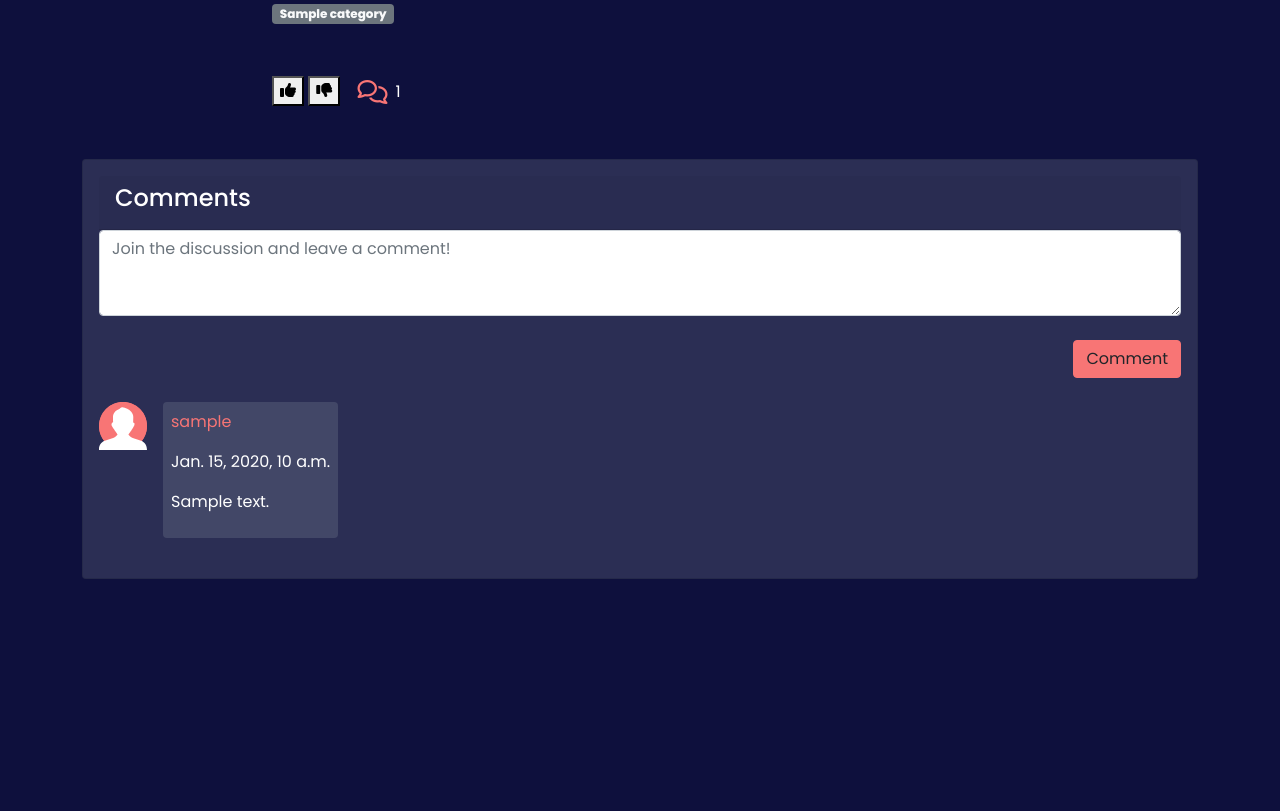
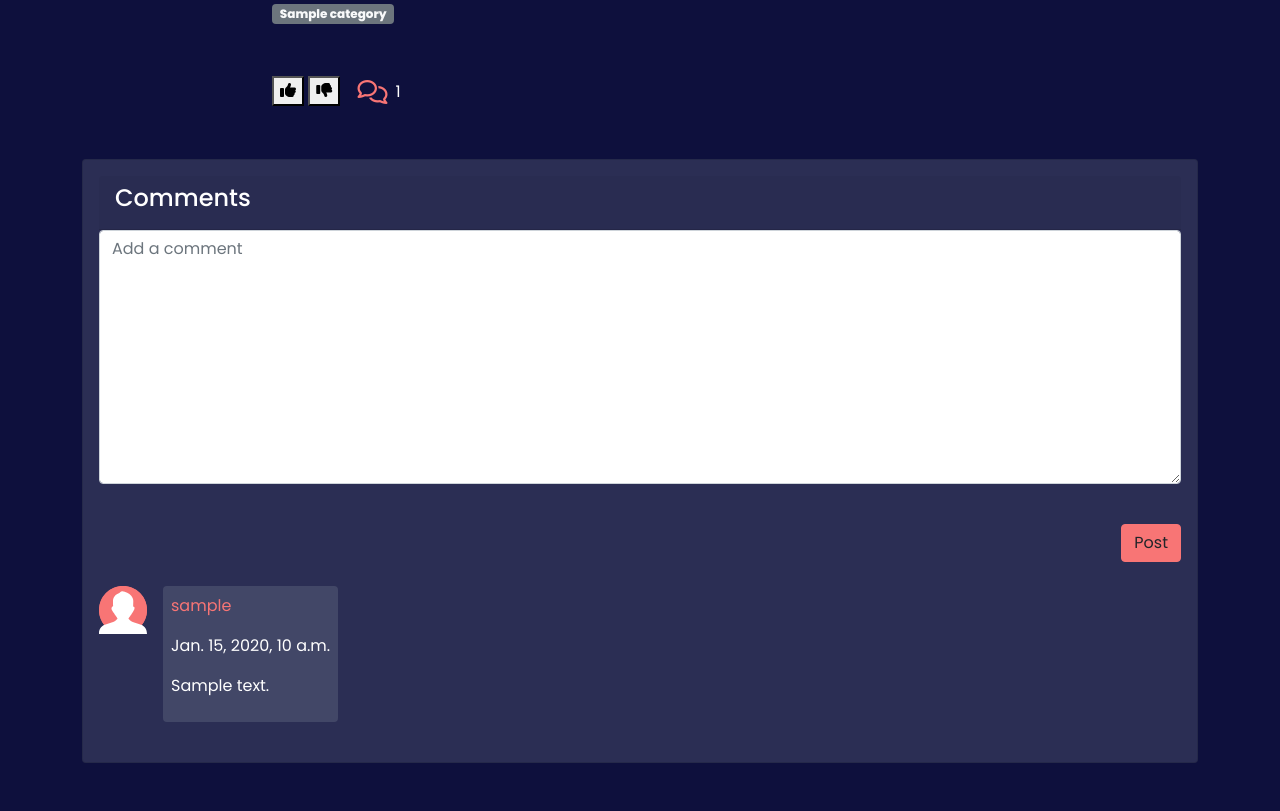
Before and after one commit to datonex/owl-nook-dx, a Django app: a page that uses blog/templates/blog/post_detail.html in a window 1280 px wide. Shown: the part 498-1309 px from the top of the page. Before the commit the page ends 1077 px from the top, so only its background shows below. Run offline with Django 3.2, Linux system fonts and the light colour scheme; a user stored in the database is signed in; tables that the repository leaves empty hold one stand-in row (values such as "Sample post"); some libraries are stand-ins or nearby versions.

Commit message:
Add comment form section + Fix form redirection

```diff
--- /dev/null
+++ b/blog/forms.py
@@ -0,0 +1,18 @@
+from django import forms
+from .models import Comment
+
+
+class CommentForm(forms.ModelForm):
+    class Meta:
+        model = Comment
+        fields = ("body",)
+
+    def __init__(self, *args, **kwargs):
+        """
+        Initialisation function that adds placeholders and classes and
+        remove auto-generated labels and set autofocus on first field
+        """
+
+        super().__init__(*args, **kwargs)
+        self.fields["body"].widget.attrs["placeholder"] = "Add a comment"
+        self.fields["body"].label = False
--- a/blog/templates/blog/post_detail.html
+++ b/blog/templates/blog/post_detail.html
@@ -128,14 +128,16 @@
                   <h4>Comments</h4>
                 </div>
                 <!-- Comment form-->
-                <form method="" action="" class="mb-4">
-                  <textarea class="form-control" rows="3" placeholder="Join the discussion and leave a comment!"></textarea>
+                <form method="POST" action="" class="mb-4">
+                  {% csrf_token %}
+                  {{ comment_form | crispy }}
                   <div class="d-flex justify-content-end">
-                    <button class="btn btn-coral mt-4" type="submit">Comment</button>
+                    <button class="btn btn-coral mt-4" type="submit">Post</button>
                   </div>
                 </form>
                 <!-- Comment with nested comments-->
                 {% if comments %}
+                {% comment %} prettier-ignore {% endcomment %}
                   {% for comment in comments %}
                     <div class="d-flex mb-4">
                       <!-- Parent comment-->
--- a/blog/views.py
+++ b/blog/views.py
@@ -1,12 +1,13 @@
 from django.views import generic, View
 from django.urls import reverse_lazy
 from django.db.models import Q
-from django.shortcuts import render, reverse, get_object_or_404
+from django.shortcuts import render, reverse, get_object_or_404, redirect
 from django.contrib.auth.mixins import LoginRequiredMixin
 from django.core.paginator import Paginator, EmptyPage, PageNotAnInteger
 
 
 from .models import Post, Category
+from .forms import CommentForm
 
 # https://github.com/skorokithakis/shortuuid
 # https://stackoverflow.com/questions/2546575/how-to-update-the-filename-of-a-djangos-filefield-instance
@@ -63,8 +64,9 @@ class PostList(generic.ListView):
 class PostDetail(View):
     """Class to return post details, including handling comments, and like/dislikes"""
 
+    template_name = "blog/post_detail.html"
+
     def get(self, request, slug, *args, **kwargs):
-        template = "blog/post_detail.html"
 
         queryset = Post.objects.filter(status=1)
         post = get_object_or_404(queryset, slug=slug)
@@ -75,8 +77,34 @@ class PostDetail(View):
             "post": post,
             "posted": posted,
             "comments": comments,
+            "comment_form": CommentForm(),
         }
-        return render(request, template, context)
+        return render(request, self.template_name, context)
+
+    def post(self, request, slug, *args, **kwargs):
+        queryset = Post.objects.filter(status=1)
+        post = get_object_or_404(queryset, slug=slug)
+        comments = post.comments.filter(approved=True).order_by("-created_on")
+        comment_form = CommentForm(data=request.POST)
+
+        if comment_form.is_valid():
+            comment_form.instance.name = request.user
+            comment = comment_form.save(commit=False)
+            comment.post = post
+            comment.save()
+            return redirect(request.META["HTTP_REFERER"])
+        else:
+            comment_form = CommentForm()
+
+        return render(
+            request,
+            self.template_name,
+            {
+                "post": post,
+                "comments": comments,
+                "comment_form": comment_form,
+            },
+        )
 
 
 class AddPost(LoginRequiredMixin, generic.CreateView):
@@ -165,7 +193,7 @@ class CategoryPostList(generic.ListView):
         return render(request, self.template_name, context)
 
 
-class UserDraftPostList(LoginRequiredMixin, generic.ListView):
+class UserDraftPostList(generic.ListView):
     """List view to display drafts for current user"""
 
     template_name = "blog/drafts.html"
```
